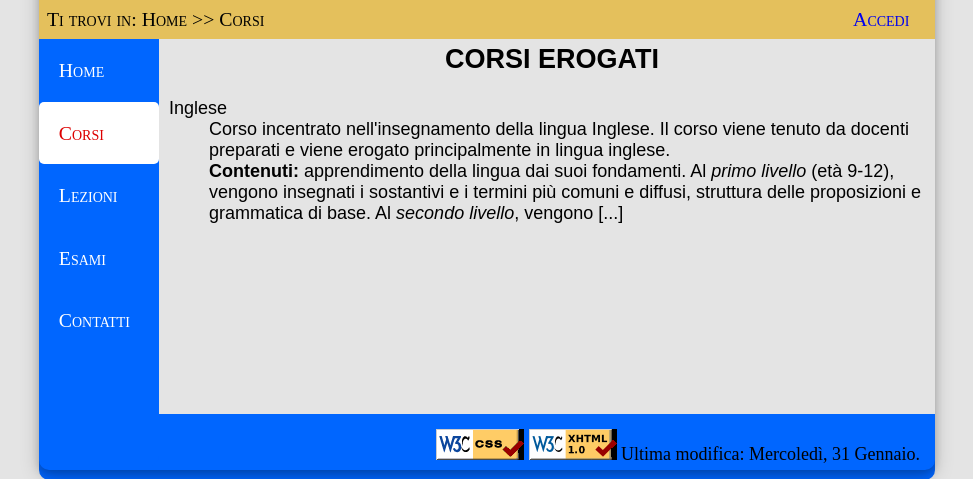
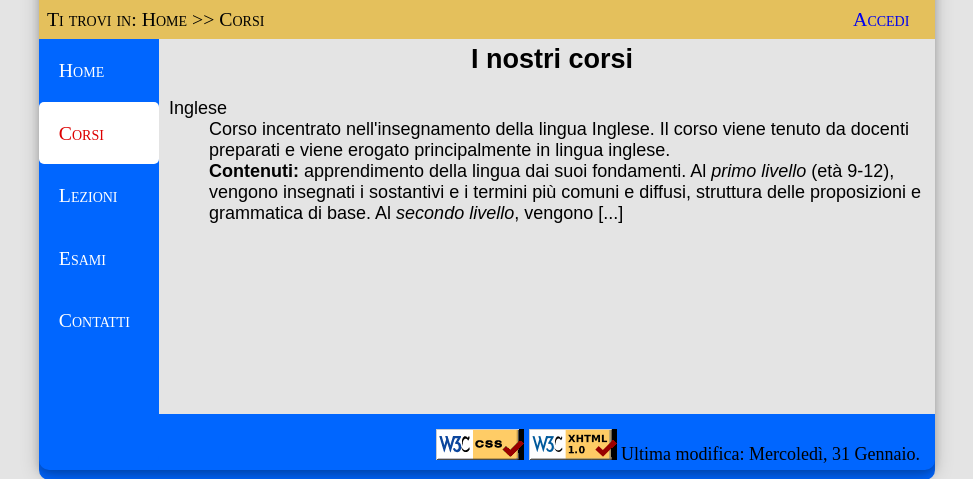
Before and after one commit to edoardoretis/Progetto-Tecweb---Scuola-privata, a PHP site: page /corsi.php in a window 1280 px wide. Shown: the part 230-709 px from the top of the page, without its empty margins (153-1126 px from the left). Run offline with PHP 8.4, Linux system fonts and the light colour scheme.

Commit message:
Add files via upload

```diff
--- a/corsi.php
+++ b/corsi.php
@@ -20,7 +20,7 @@ include("presets/header.php"); //include la prima parte della pagina
         </ul>
     </div>
     <div id="corpo">
-      <h2>CORSI EROGATI</h2>
+      <h2>I nostri corsi</h2>
       <dl>
         <dt>Inglese</dt>
         <dd>Corso incentrato nell'insegnamento della lingua Inglese. Il corso viene tenuto da docenti preparati e viene erogato principalmente in lingua inglese. <br />
```
